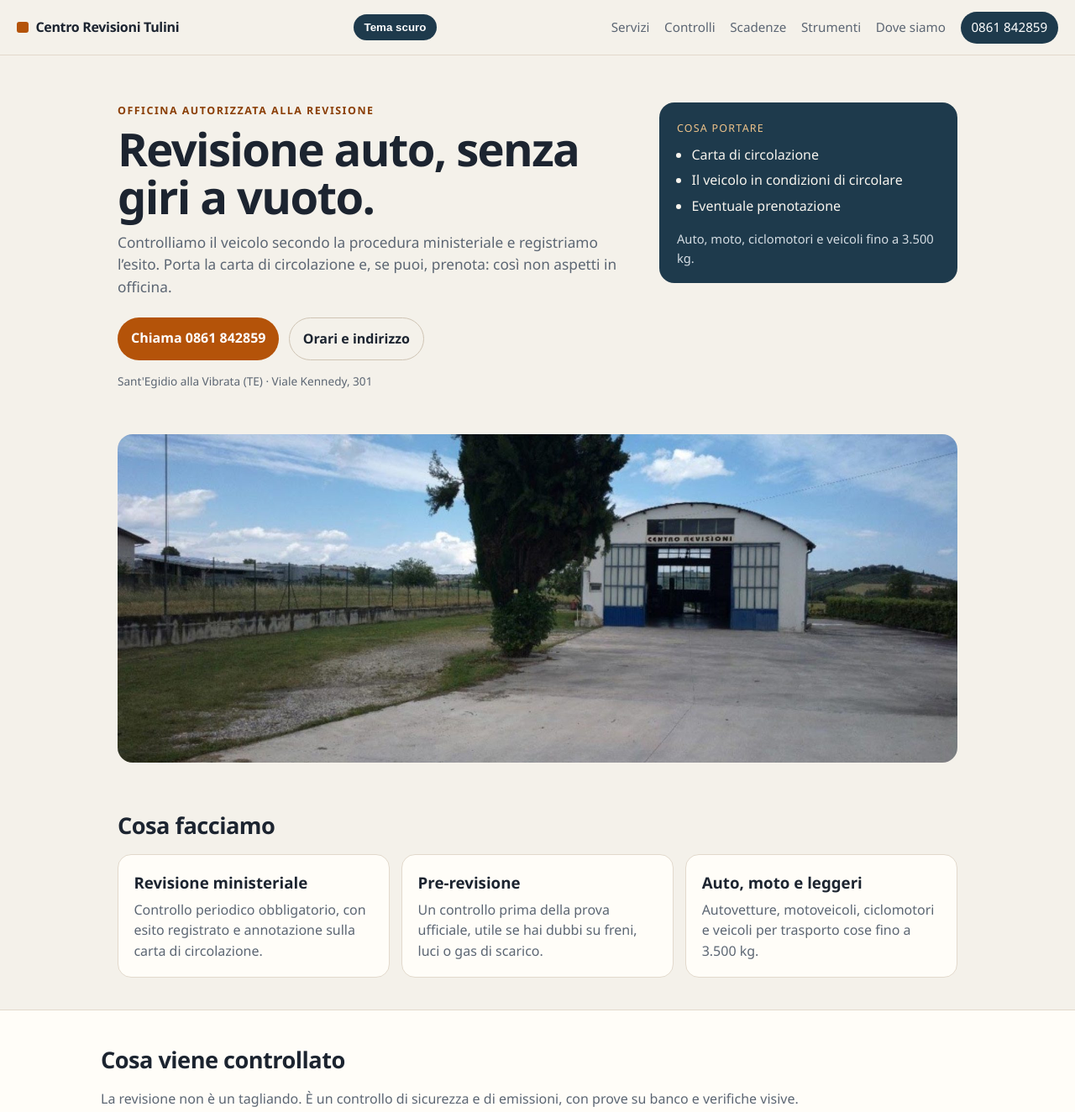
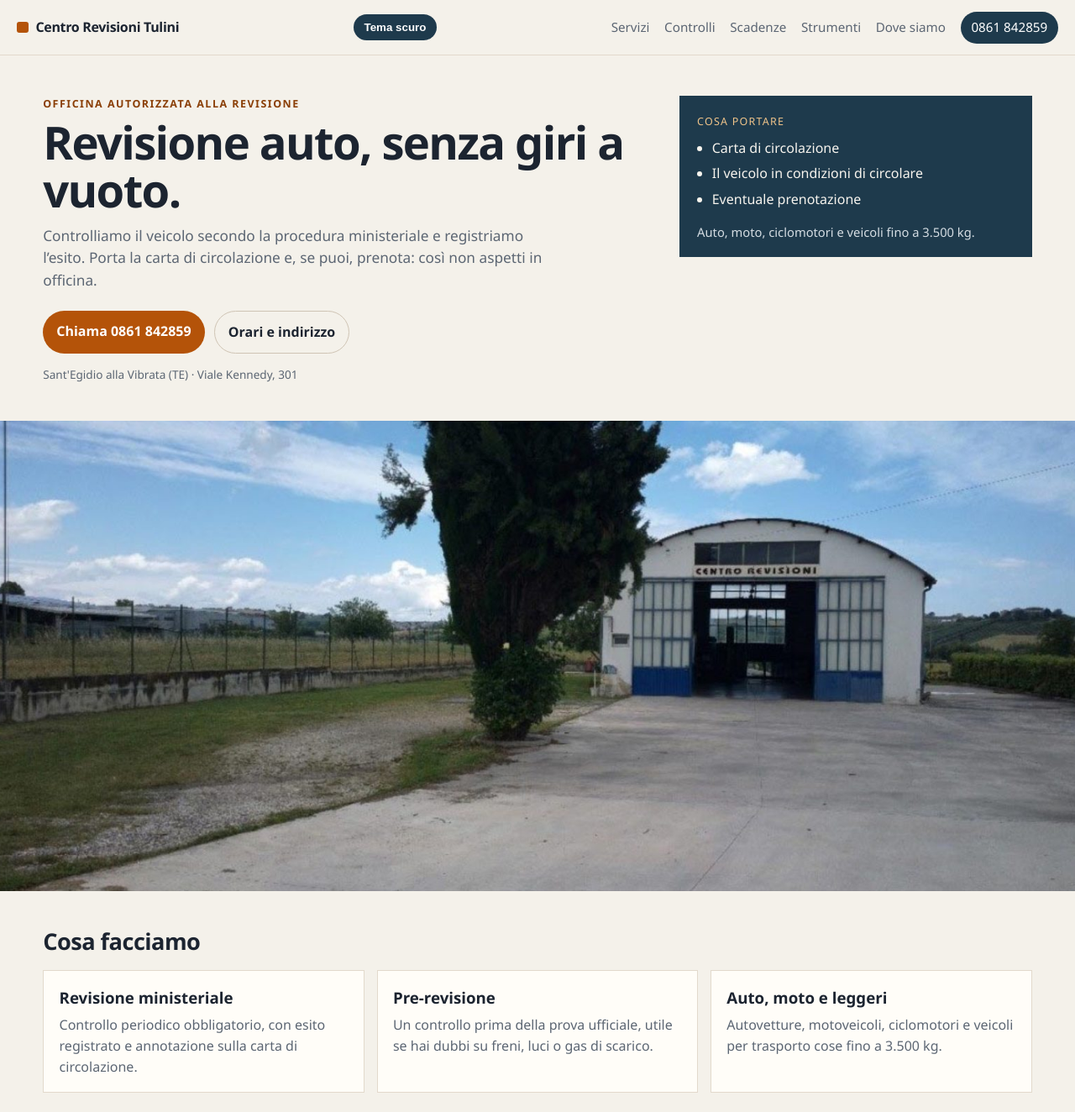
Before and after one commit to pitonedark/centrorevisioni, a plain HTML site: page index.html in a window 1280 px wide. Shown: the top 1324 px of the page at 84% size. Drawn offline with Linux system fonts and the light colour scheme.

Commit message:
Add files via upload

```diff
--- a/style.css
+++ b/style.css
@@ -29,13 +29,13 @@ html[data-theme="dark"] .theme-btn {
 
 * { box-sizing: border-box; }
 html { scroll-behavior: smooth; }
-
 body {
   margin: 0;
   font-family: "Segoe UI", system-ui, sans-serif;
   background: var(--bg);
   color: var(--ink);
   line-height: 1.55;
+  overflow-x: hidden;
 }
 
 a { color: var(--accent-dark); }
@@ -101,9 +101,9 @@ a { color: var(--accent-dark); }
 }
 
 .hero {
-  max-width: 1040px;
-  margin: 0 auto;
-  padding: 3.5rem 1.25rem 2.5rem;
+  width: 100%;
+  margin: 0;
+  padding: 3rem 4vw 2rem;
   display: grid;
   grid-template-columns: 1.4fr 0.8fr;
   gap: 1.5rem;
@@ -151,7 +151,7 @@ h1 {
 .hero-card {
   background: #1e3a4c;
   color: #f7f4ee;
-  border-radius: 18px;
+  border-radius: 0;
   padding: 1.3rem 1.3rem 1.1rem;
 }
 
@@ -169,29 +169,26 @@ h1 {
 
 .banner {
   margin: 0;
-  max-width: 1040px;
-  padding: 0 1.25rem 1rem;
-  margin-left: auto;
-  margin-right: auto;
+  width: 100%;
+  padding: 0;
 }
 
 .banner img {
   display: block;
   width: 100%;
-  height: auto;
-  border-radius: 18px;
+  height: min(70vh, 640px);
   object-fit: cover;
-  max-height: 420px;
+  border-radius: 0;
 }
 
-.section { max-width: 1040px; margin: 0 auto; padding: 2.4rem 1.25rem; }
+.section { width: 100%; margin: 0; padding: 2.4rem 4vw; }
 .section.alt {
   max-width: none;
   background: var(--surface);
   border-top: 1px solid var(--line);
   border-bottom: 1px solid var(--line);
 }
-.section.alt > * { max-width: 1040px; margin-left: auto; margin-right: auto; }
+.section.alt > * { max-width: none; margin-left: 0; margin-right: 0; }
 
 h2 { margin: 0 0 0.8rem; font-size: 1.7rem; letter-spacing: -0.02em; }
 .intro { margin-top: 0; color: var(--muted); }
@@ -202,7 +199,7 @@ h2 { margin: 0 0 0.8rem; font-size: 1.7rem; letter-spacing: -0.02em; }
 .card {
   background: var(--surface);
   border: 1px solid var(--line);
-  border-radius: 16px;
+  border-radius: 0;
   padding: 1.1rem 1.15rem;
 }
 .card h3 { margin: 0 0 0.35rem; }
@@ -243,7 +240,7 @@ h2 { margin: 0 0 0.8rem; font-size: 1.7rem; letter-spacing: -0.02em; }
 .map-note {
   min-height: 180px;
   border: 1px dashed #cfc4b4;
-  border-radius: 16px;
+  border-radius: 0;
   padding: 1rem 1.1rem;
   color: var(--muted);
   background: var(--surface);
@@ -257,7 +254,13 @@ footer {
 }
 
 @media (max-width: 800px) {
-  .hero, .cards, .cards.two, .where { grid-template-columns: 1fr; }
+  .site-header { padding: 0.7rem 3vw; gap: 0.5rem; }
+  .logo { font-size: 0.92rem; }
+  .theme-btn, .menu-btn { padding: 0.4rem 0.6rem; font-size: 0.85rem; }
+  .hero { grid-template-columns: 1fr; padding: 1.6rem 4vw 1.2rem; }
+  .banner img { height: 52vw; min-height: 180px; }
+  .section { padding: 1.6rem 4vw; }
+  .cards, .cards.two, .where { grid-template-columns: 1fr; }
   .menu-btn { display: block; }
   .nav {
     display: none;
@@ -272,6 +275,6 @@ footer {
     border-bottom: 1px solid var(--line);
   }
   .nav.open { display: flex; }
-  .nav a { padding: 0.85rem 1.25rem; border-top: 1px solid var(--line); }
+  .nav a { padding: 0.85rem 4vw; border-top: 1px solid var(--line); }
   .nav-call { border-radius: 0; }
 }
```
